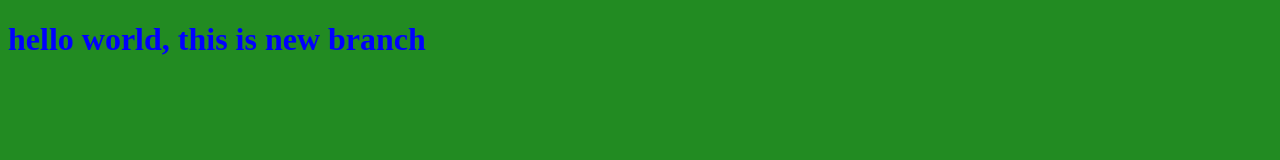
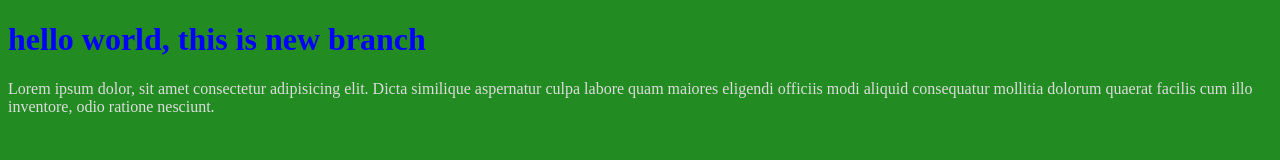
Before and after one commit to AHMEDshlibk/myproject, a plain HTML site: page index.html in a window 1280 px wide. Drawn offline with Linux system fonts and the light colour scheme.

Commit message:
create p lorem

```diff
--- a/index.html
+++ b/index.html
@@ -8,6 +8,12 @@
   </head>
   <body>
     <h1>hello world, this is new branch</h1>
+    <p>
+      Lorem ipsum dolor, sit amet consectetur adipisicing elit. Dicta similique
+      aspernatur culpa labore quam maiores eligendi officiis modi aliquid
+      consequatur mollitia dolorum quaerat facilis cum illo inventore, odio
+      ratione nesciunt.
+    </p>
     <script src="./app.js"></script>
   </body>
 </html>
--- a/style.css
+++ b/style.css
@@ -5,3 +5,7 @@ h1 {
 body {
   background-color: forestgreen;
 }
+
+p {
+  color: #ddd;
+}
```
